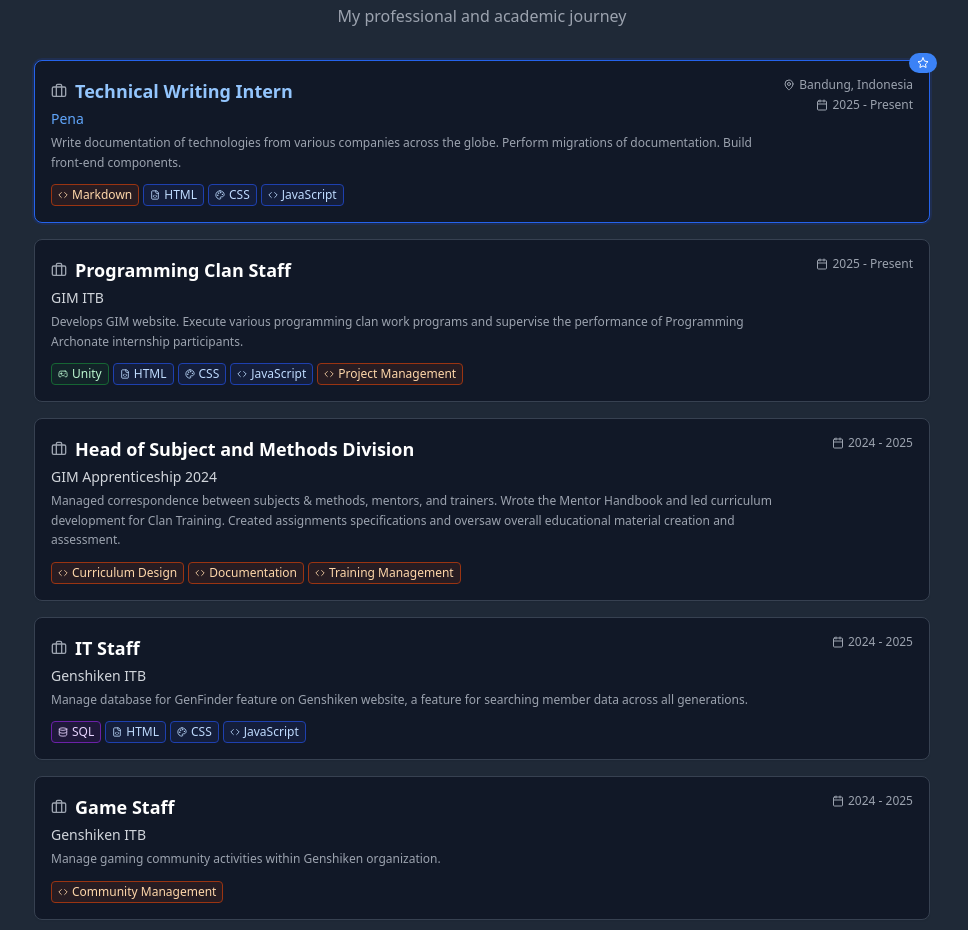
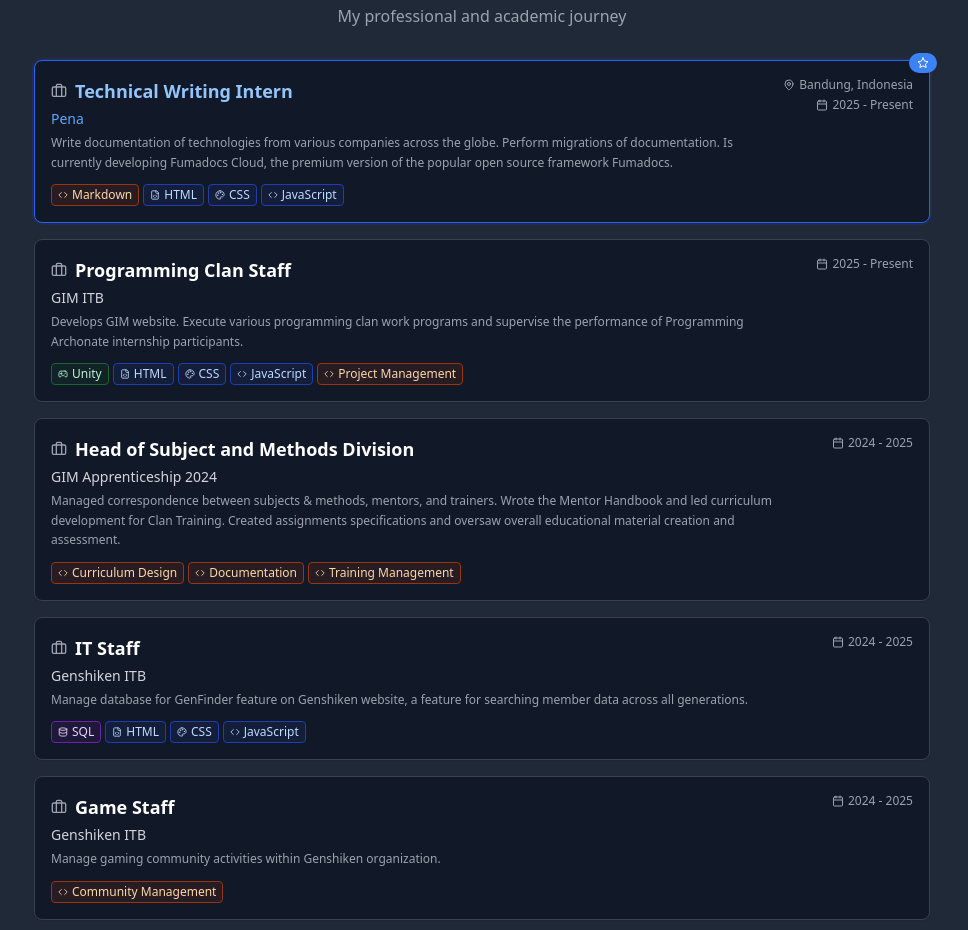
Before and after one commit to mraifalkautsar/mraifalkautsar.github.io, a Next.js app: page / in a window 1280 px wide. Shown: the part 940-1870 px from the top of the page, without its empty margins (158-1126 px from the left). Built offline with nearby package versions, Linux system fonts and the light colour scheme.

Commit message:
Update experiences.ts

```diff
--- a/data/experiences.ts
+++ b/data/experiences.ts
@@ -7,7 +7,7 @@ export const experiences: Experience[] = [
     company: "Pena",
     location: "Bandung, Indonesia",
     duration: "2025 - Present",
-    description: "Write documentation of technologies from various companies across the globe. Perform migrations of documentation. Build front-end components.",
+    description: "Write documentation of technologies from various companies across the globe. Perform migrations of documentation. Is currently developing Fumadocs Cloud, the premium version of the popular open source framework Fumadocs. ",
     technologies: ["Markdown", "HTML", "CSS", "JavaScript"],
     level: 90,
   },
```
